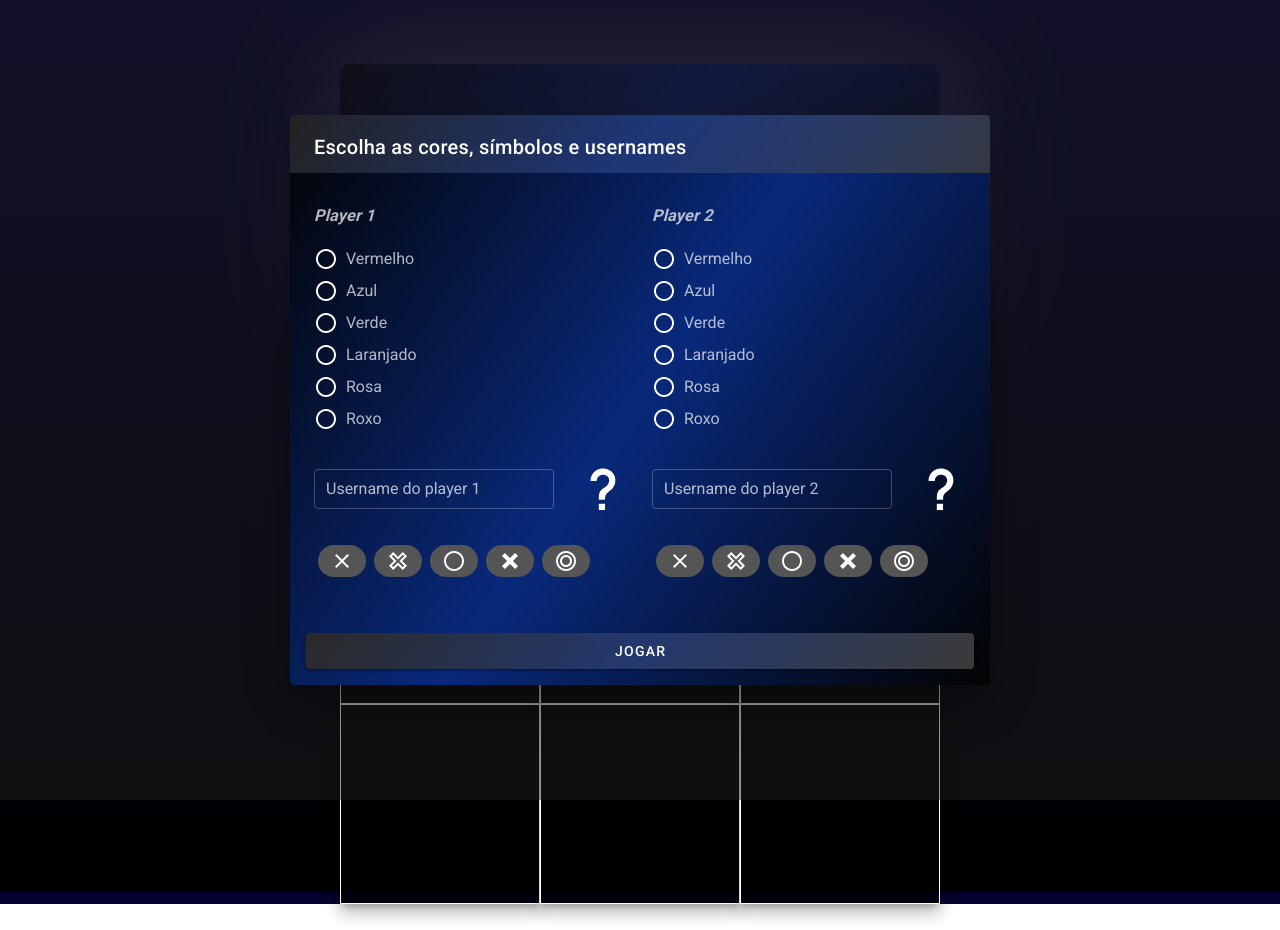
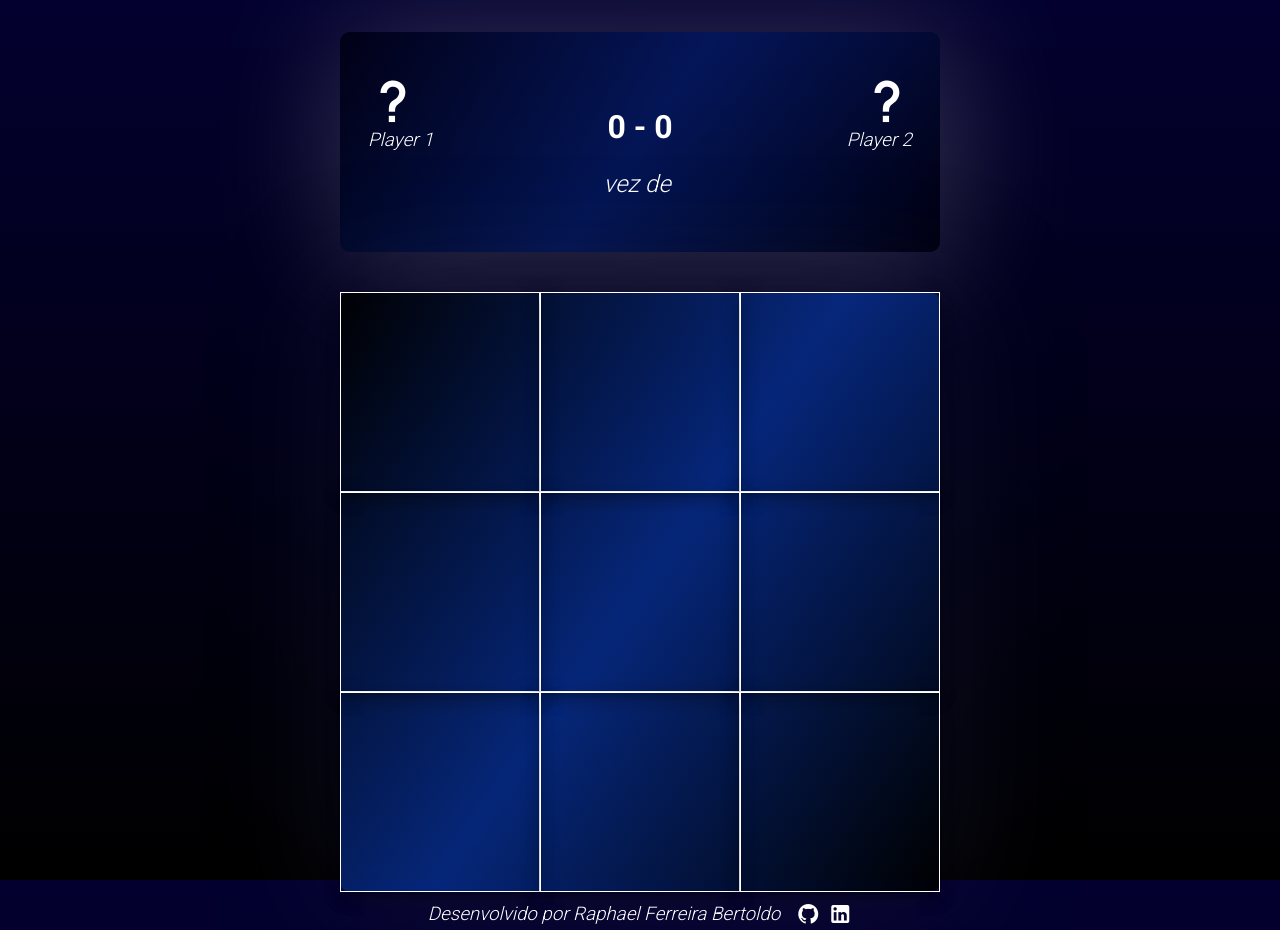
Before and after one commit to Ninja7k/the-hashgame, a Vue app in the folder front/: page / in a window 1280 px wide. Before the commit the page ends 904 px from the top, so only its background shows below. Built offline with nearby package versions, Linux system fonts and the light colour scheme.

Commit message:
Lin github e linkedin

```diff
--- a/front/src/views/GameZone.vue
+++ b/front/src/views/GameZone.vue
@@ -195,9 +195,10 @@
         mx-auto
         d-flex
         justify-space-between
-        pt-10
+        pt-8
         pb-16
-        mt-md-16
+        ma-2
+        mt-md-8
       "
       style="min-width: 300px; max-width: 600px; max-height: 220px"
     >
@@ -248,7 +249,7 @@
     <!-- TABULEIRO - HASH -->
     <div class="d-flex size_all" @click="Win()">
       <v-row
-        class="gradient mx-auto mt-8"
+        class="glass-2 mx-auto mt-8"
         :style="
           $vuetify.breakpoint.mobile
             ? 'min-width: 300px; max-width: 300px; min-height: 300px; max-height: 300px;'
@@ -344,6 +345,20 @@
             </div>
           </v-card>
         </v-dialog>
+        <div class="white--text mx-auto d-flex align-center mt-2">
+          <h3 class="mr-2 font-italic font-weight-light">
+            Desenvolvido por Raphael Ferreira Bertoldo
+          </h3>
+          <a href="https://github.com/Ninja7k" target="blank">
+            <v-icon class="mx-2" color="white">mdi-github</v-icon>
+          </a>
+          <a
+            href="https://www.linkedin.com/in/raphael-ferreira-5634a3229/"
+            target="blank"
+          >
+            <v-icon to="" color="white">mdi-linkedin</v-icon>
+          </a>
+        </div>
       </v-row>
       <!-- <v-card
         class="white mx-auto mt-16"
@@ -579,7 +594,7 @@ export default {
       player_win: null,
       photo_win: "",
 
-      dialog: true,
+      dialog: false,
 
       dialog_alert: false,
       message_alert: "",
@@ -634,6 +649,9 @@ export default {
 };
 </script>
 <style scoped>
+a {
+  text-decoration: none;
+}
 .glass-1 {
   border-radius: 10px;
   box-shadow: 5px 5px 125px 5px rgb(255, 255, 255, 0.2);
@@ -647,7 +665,7 @@ export default {
 }
 .glass-2 {
   border-radius: 10px;
-  box-shadow: 5px 5px 125px 5px rgba(132, 130, 243, 0.938);
+  box-shadow: 5px 5px 125px 5px rgba(34, 34, 73, 0.4);
   color: white;
   background: linear-gradient(
     125deg,
```
